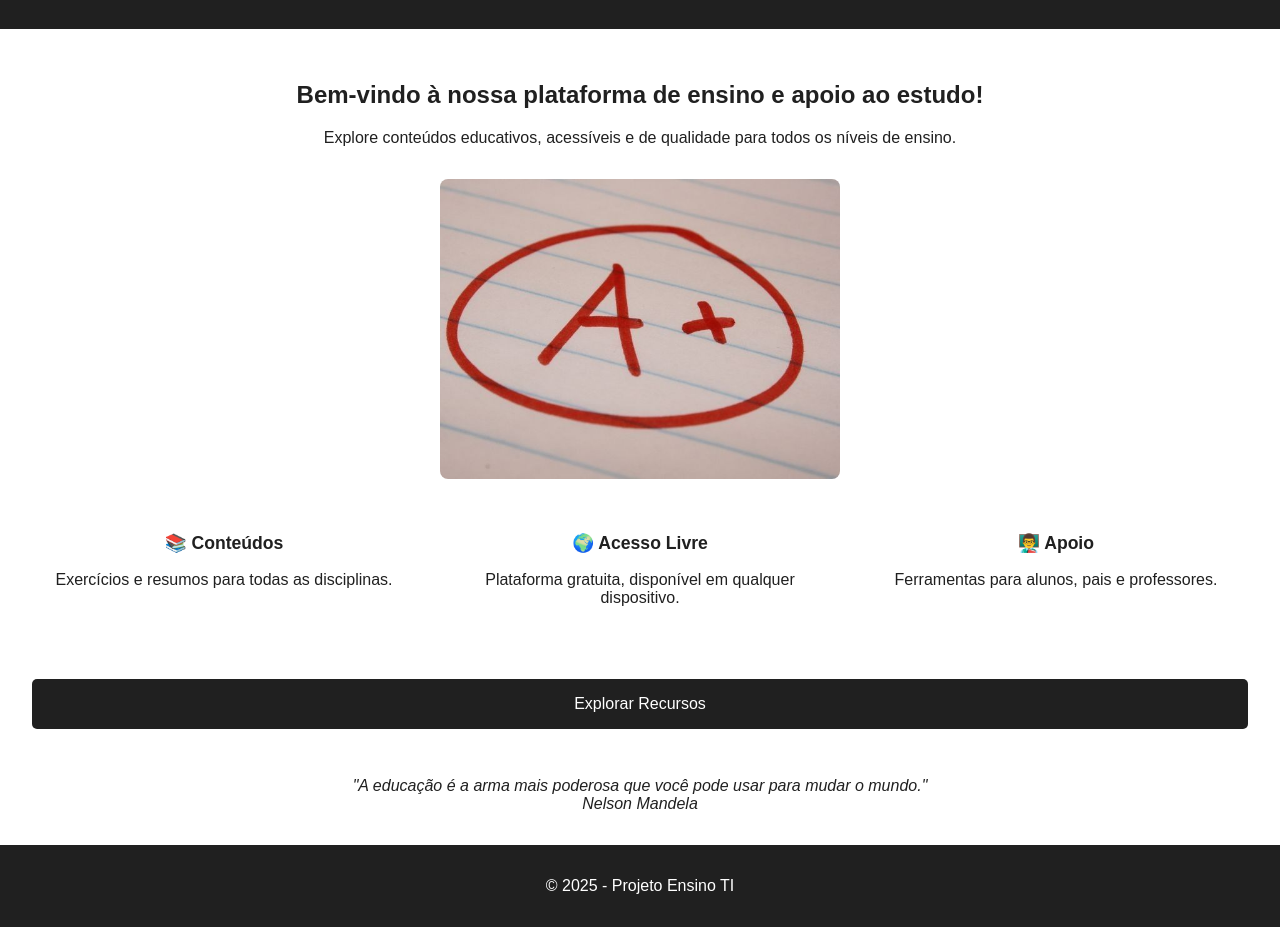
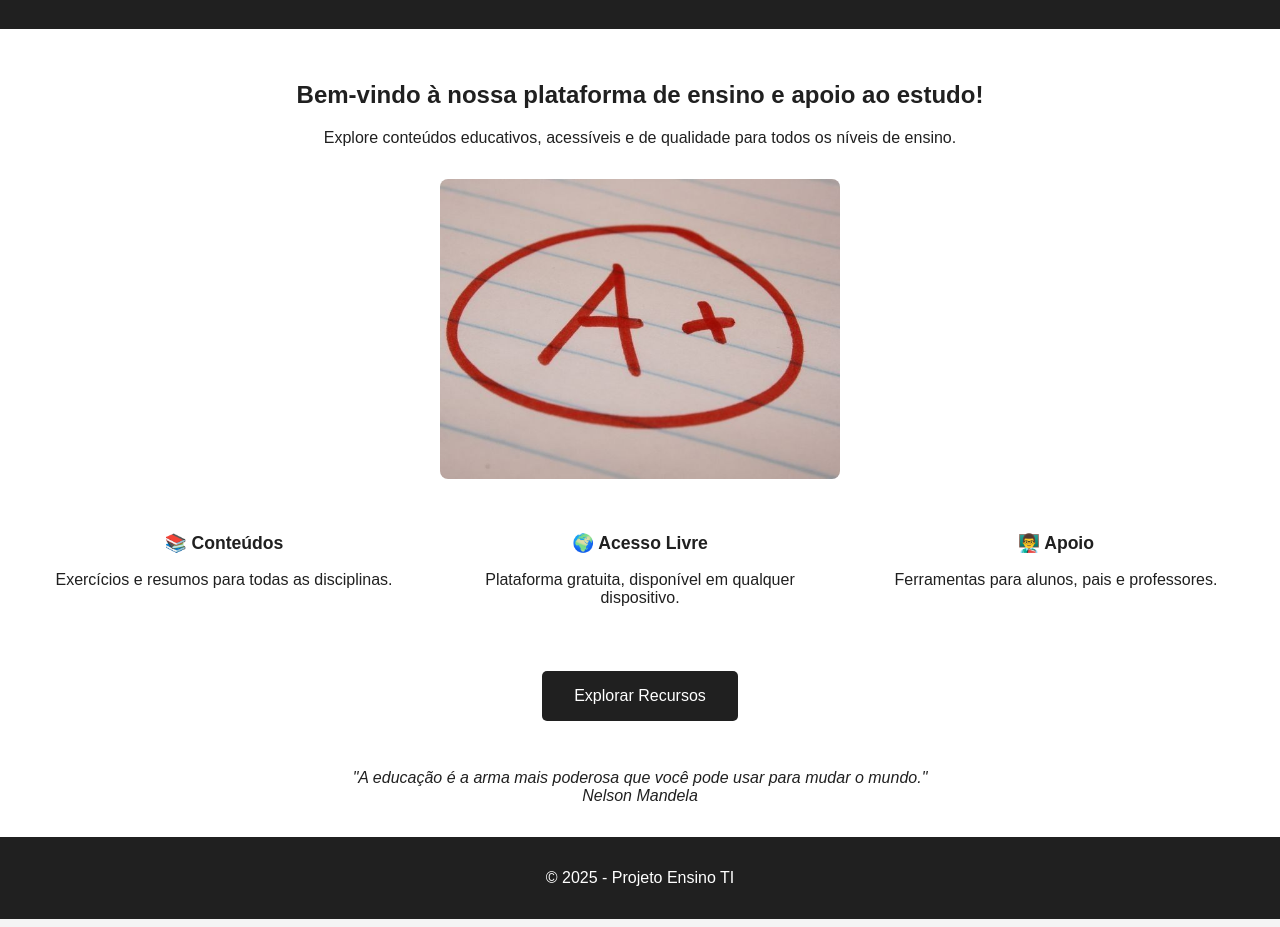
Before and after one commit to inf24tig35/inf24tig35, a plain HTML site: page index.html in a window 1280 px wide. Shown: the part 117-1044 px from the top of the page. Drawn offline with Linux system fonts and the light colour scheme.

Commit message:
commit 5

```diff
--- a/index.html
+++ b/index.html
@@ -45,10 +45,8 @@
       </section>
 
       <div style="text-align: center; margin: 3em 0;">
-        <a href="recursos.html">
-          <button style="padding: 1em 2em; font-size: 1em; background-color: #202020; color: white; border: none; border-radius: 5px; cursor: pointer;">
-            Explorar Recursos
-          </button>
+        <a href="recursos.html" style="display: inline-block; padding: 1em 2em; font-size: 1em; background-color: #202020; color: white; border: none; border-radius: 5px; cursor: pointer; text-decoration: none; text-align: center;">
+          Explorar Recursos
         </a>
       </div>
 
```
